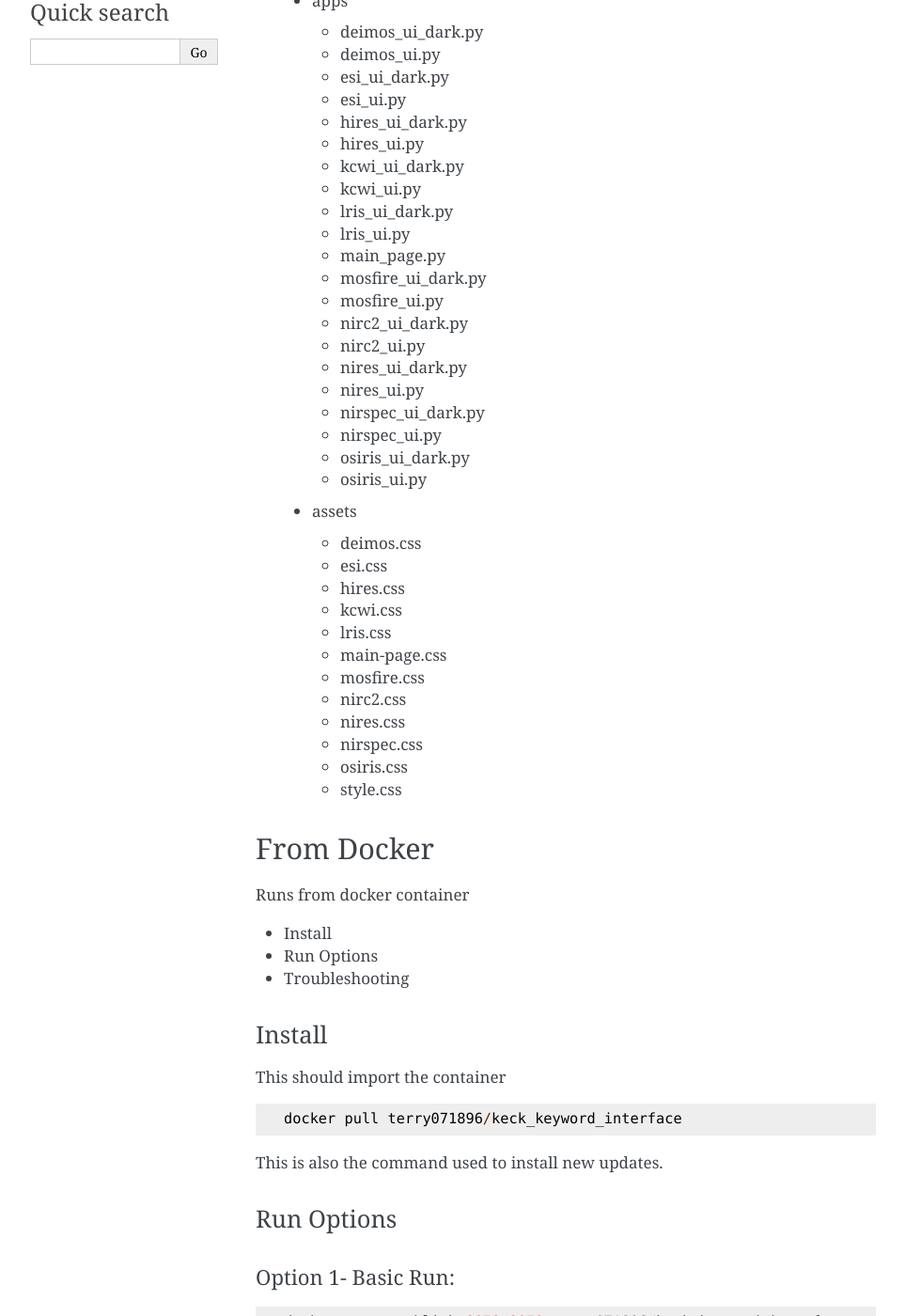
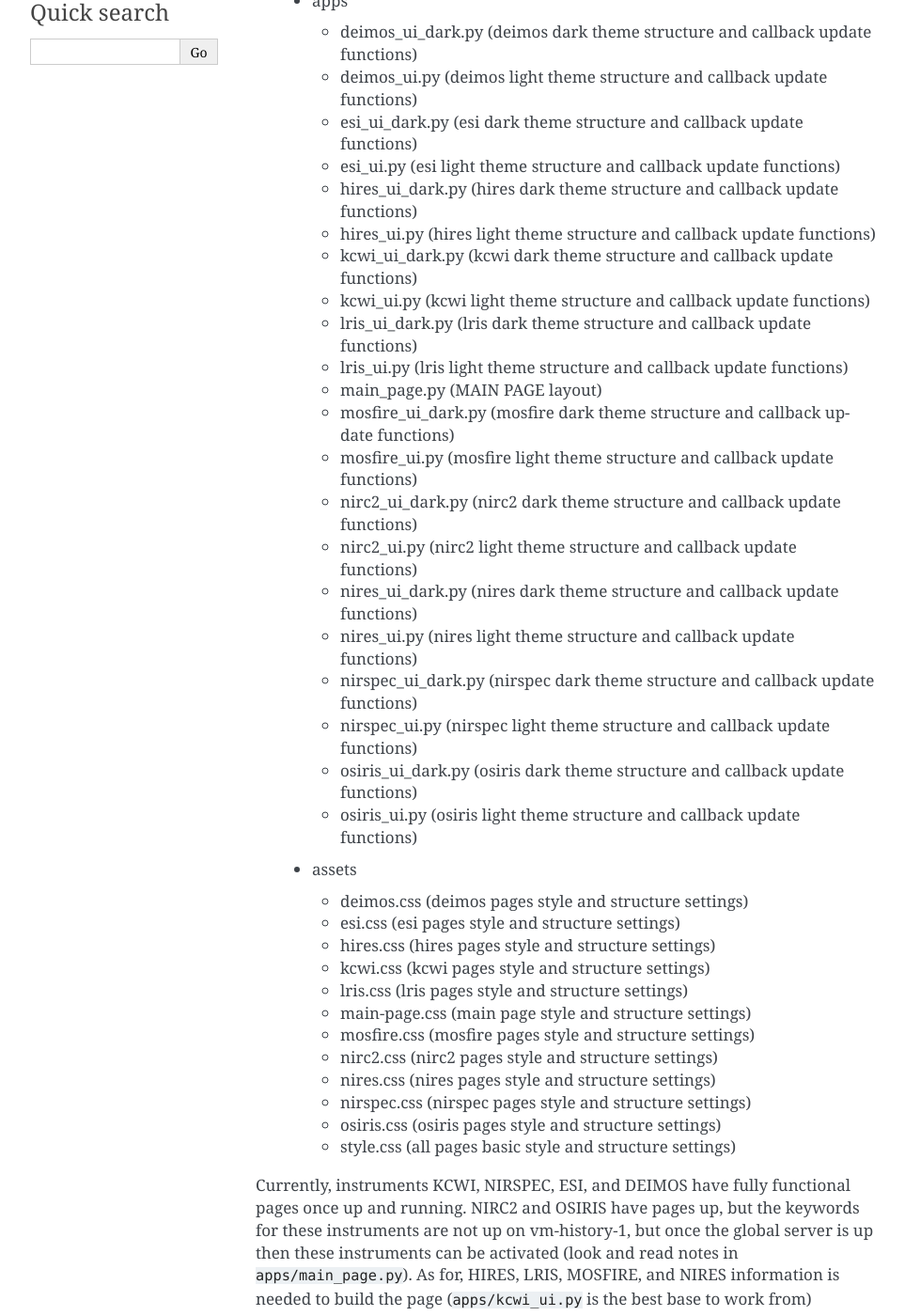
Before and after one commit to Terry071896/KeckKeywordInterface, a Sphinx documentation site: the page built from docs/source/keckkeywordinterface/installation.rst, in a window 1280 px wide and 1400 px high, scrolled down 459 px. Shown: the whole window at 94% size, without its empty margins (148-1111 px from the left). Built offline with Sphinx 7.4.7, drawn with Linux system fonts in a browser that asks for light colours; some of the changed text lies outside the part shown.

Commit message:
added instructions

```diff
--- a/docs/source/keckkeywordinterface/installation.rst
+++ b/docs/source/keckkeywordinterface/installation.rst
@@ -13,48 +13,67 @@
 ~~~~~~~~~~~~~~~~~~~~
 > KeckKeywordsInterface
 
-  - app.py
-  - index.py
-  - keywords.py
+  - app.py (initiates the app)
+  - index.py (runs the app)
+  - keywords.py (contains Keywords class to read keywords)
   - apps
 
-    - deimos_ui_dark.py
-    - deimos_ui.py
-    - esi_ui_dark.py
-    - esi_ui.py
-    - hires_ui_dark.py
-    - hires_ui.py
-    - kcwi_ui_dark.py
-    - kcwi_ui.py
-    - lris_ui_dark.py
-    - lris_ui.py
-    - main_page.py
-    - mosfire_ui_dark.py
-    - mosfire_ui.py
-    - nirc2_ui_dark.py
-    - nirc2_ui.py
-    - nires_ui_dark.py
-    - nires_ui.py
-    - nirspec_ui_dark.py
-    - nirspec_ui.py
-    - osiris_ui_dark.py
-    - osiris_ui.py
+    - deimos_ui_dark.py (deimos dark theme structure and callback update functions)
+    - deimos_ui.py (deimos light theme structure and callback update functions)
+    - esi_ui_dark.py (esi dark theme structure and callback update functions)
+    - esi_ui.py (esi light theme structure and callback update functions)
+    - hires_ui_dark.py (hires dark theme structure and callback update functions)
+    - hires_ui.py (hires light theme structure and callback update functions)
+    - kcwi_ui_dark.py (kcwi dark theme structure and callback update functions)
+    - kcwi_ui.py (kcwi light theme structure and callback update functions)
+    - lris_ui_dark.py (lris dark theme structure and callback update functions)
+    - lris_ui.py (lris light theme structure and callback update functions)
+    - main_page.py (MAIN PAGE layout)
+    - mosfire_ui_dark.py (mosfire dark theme structure and callback update functions)
+    - mosfire_ui.py (mosfire light theme structure and callback update functions)
+    - nirc2_ui_dark.py (nirc2 dark theme structure and callback update functions)
+    - nirc2_ui.py (nirc2 light theme structure and callback update functions)
+    - nires_ui_dark.py (nires dark theme structure and callback update functions)
+    - nires_ui.py (nires light theme structure and callback update functions)
+    - nirspec_ui_dark.py (nirspec dark theme structure and callback update functions)
+    - nirspec_ui.py (nirspec light theme structure and callback update functions)
+    - osiris_ui_dark.py (osiris dark theme structure and callback update functions)
+    - osiris_ui.py (osiris light theme structure and callback update functions)
 
   - assets
 
-    - deimos.css
-    - esi.css
-    - hires.css
-    - kcwi.css
-    - lris.css
-    - main-page.css
-    - mosfire.css
-    - nirc2.css
-    - nires.css
-    - nirspec.css
-    - osiris.css
-    - style.css
+    - deimos.css (deimos pages style and structure settings)
+    - esi.css (esi pages style and structure settings)
+    - hires.css (hires pages style and structure settings)
+    - kcwi.css (kcwi pages style and structure settings)
+    - lris.css (lris pages style and structure settings)
+    - main-page.css (main page style and structure settings)
+    - mosfire.css (mosfire pages style and structure settings)
+    - nirc2.css (nirc2 pages style and structure settings)
+    - nires.css (nires pages style and structure settings)
+    - nirspec.css (nirspec pages style and structure settings)
+    - osiris.css (osiris pages style and structure settings)
+    - style.css (all pages basic style and structure settings)
 
+
+Currently, instruments KCWI, NIRSPEC, ESI, and DEIMOS have fully functional pages once up and running.
+NIRC2 and OSIRIS have pages up, but the keywords for these instruments are not up on vm-history-1, but once the global server is up then these instruments can be activated (look and read notes in ``apps/main_page.py``).
+As for, HIRES, LRIS, MOSFIRE, and NIRES information is needed to build the page (``apps/kcwi_ui.py`` is the best base to work from)
+
+They're limited differences between the 'light' and 'dark' theme script in the ``apps`` folder. In each script, there are these two dictionaries:
+
+::
+
+  theme = {
+          'dark': False,
+          'detail': '#007439',
+          'primary': '#00EA64',
+          'secondary': '#6E6E6E'
+      } # overall theme of page, either 'dark' = False or 'dark' = True
+
+  class_theme = {'dark' : ''} # the class theme, either '' or '-dark'
+
+Make 'dark' = True in ``theme`` and 'dark' = '-dark' in ``class_theme`` to turn a page to have a dark theme.
 
 From Docker
 ~~~~~~~~~~~
```
